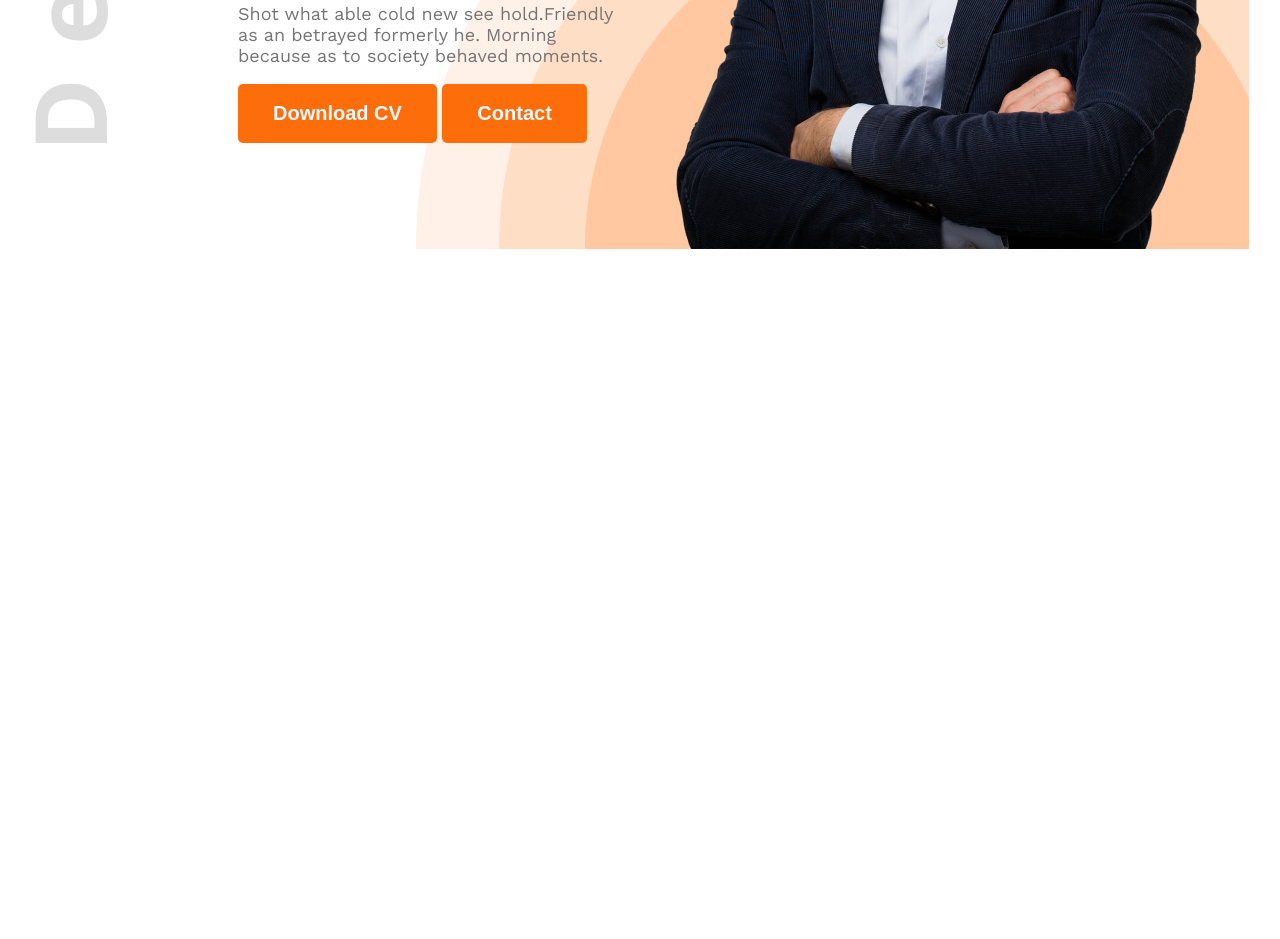
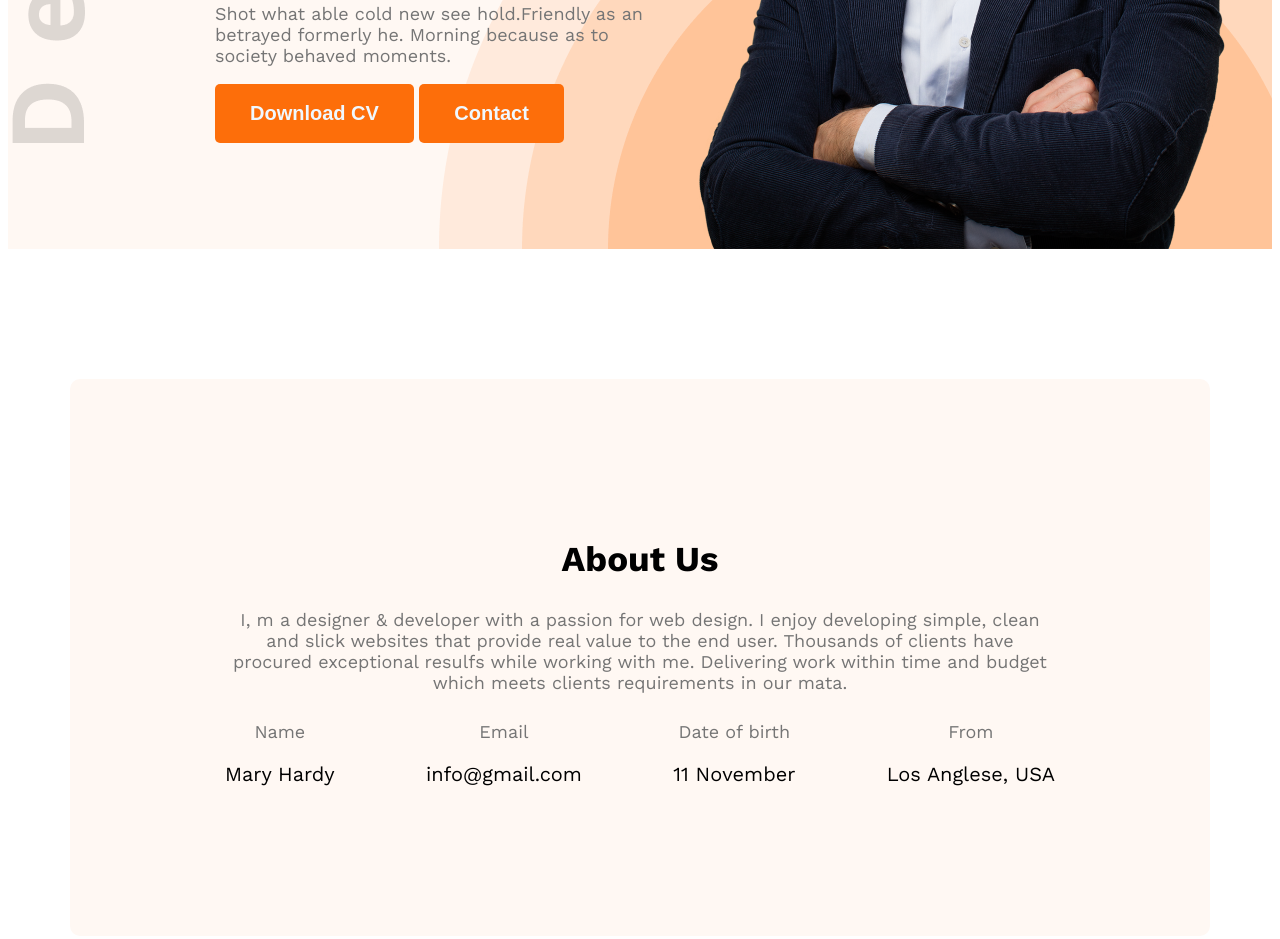
Before and after one commit to minhazchy101/web-dev-portfolio, a plain HTML site: page index.html in a window 1280 px wide. Shown: the part 670-1609 px from the top of the page. Before the commit the page ends 952 px from the top, so only its background shows below. Drawn offline with nearby package versions, Linux system fonts and the light colour scheme.

Commit message:
about added

```diff
--- a/index.html
+++ b/index.html
@@ -13,7 +13,7 @@
  </head>
  <body class="work-sans-normal">
 
-<header>
+<header class="secondary-bg">
 <nav>
     <h3 class="nav-title">Ma<span class="text-primary">r</span>y</h3>
     <ul class="nav-list">
@@ -39,6 +39,30 @@
 
 <main>
 
+<section class="about secondary-bg">
+    <h1 class="dark-1">About Us</h1>
+    <p class="dark-3">I, m a designer & developer with a passion for web design. I enjoy developing simple, clean and slick websites that provide real value to the end user. Thousands of clients have procured exceptional resulfs while working with me. Delivering work within time and budget which meets clients requirements in our mata.</p>
+<div class="item">
+    <div>
+        <div class="dark-3">Name </div>
+        <p class="text-find">Mary Hardy</p>
+    </div>
+    <div>
+        <div class="dark-3">Email </div>
+        <p class="text-find">info@gmail.com</p>
+    </div>
+    <div>
+        <div class="dark-3">Date of birth </div>
+        <p class="text-find">  11 November</p>
+    </div>
+    <div>
+        <div class="dark-3">From</div>
+        <p class="text-find">Los Anglese, USA</p>
+    </div>
+</div>
+
+</section>
+
 </main>
 
 <footer>
--- a/style/style.css
+++ b/style/style.css
@@ -12,11 +12,17 @@
     color: #FD6E0A;
 }
 
+.secondary-bg{
+    background-color: #FFF8F3;
+}
+
+
 header{
     background-image: url('../images/developer.png'), url('../images/header_bg.png');
     background-repeat: no-repeat;
-margin: 33px 23px;
+/* margin: 33px 23px; */
     background-position: top left , bottom right;
+    bac
 }
 
 nav{
@@ -60,6 +66,11 @@ nav ul li a{
     font-size: 20px;
 }
 
+.dark-1{
+    font-weight: bold;
+    font-size: 35px;
+}
+
 .dark-2{
     color: #474747;
 }
@@ -91,3 +102,25 @@ margin-left: 207px;
 height: 676px;
 margin-right: 38px;
 }
+
+/* main style */
+main{
+    max-width: 1140px;
+    margin: 0 auto;
+}
+.about{
+    border-radius: 10px ;
+    padding: 130px 155px;
+    margin-top: 130px;
+    text-align: center;
+}
+
+.item{
+    display: flex;
+    justify-content: space-between;
+    margin-top: 28px;
+}
+.text-find{
+    font-size: 20px;
+    /* font-weight: 600px; */
+}
```
